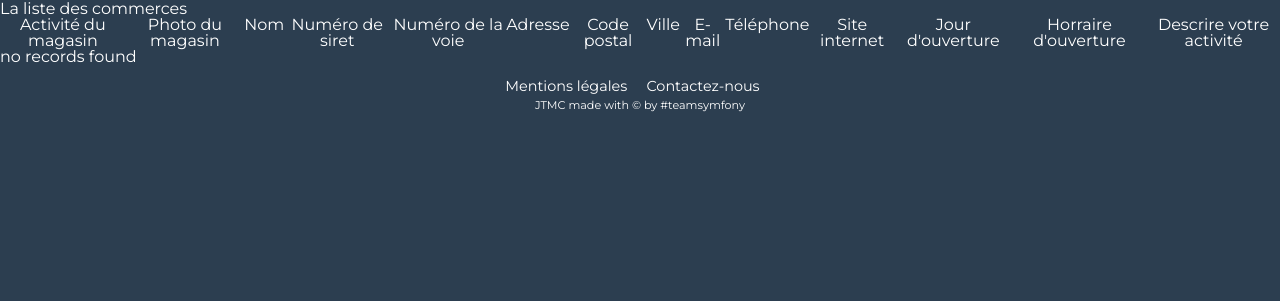
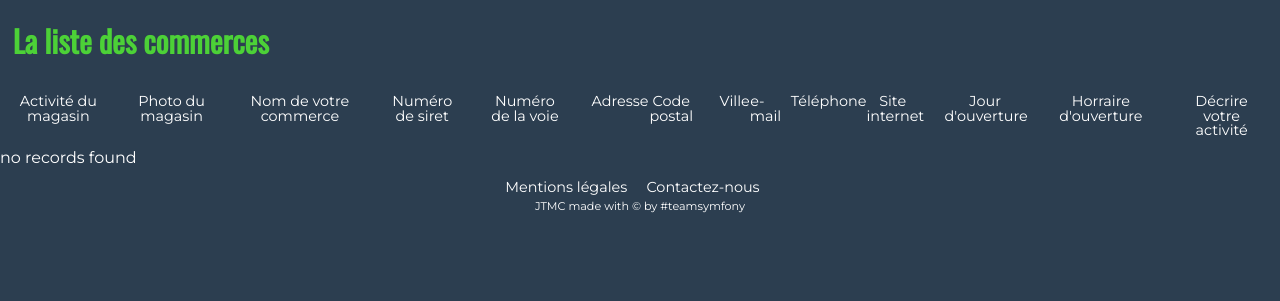
Before and after one commit to laurasullyalexandrine/JTMC, a Symfony app: template templates/main/store_list.html.twig in a window 1280 px wide. Shown: the part 149-450 px from the top of the page. Run offline with Twig, Linux system fonts and the light colour scheme; the template is opened without the code that fills it, so the values that code supplies are empty; some libraries are stand-ins or nearby versions.

Commit message:
modification css store

```diff
--- a/public/css/style.css
+++ b/public/css/style.css
@@ -258,7 +258,6 @@ input
     font-size: 0.8em;
 }
 
-
 #login
 {
     width: 100%;
@@ -270,6 +269,7 @@ input
 {
     width: 100%;
     height: 60px;
+    position: static;
     padding-top: 1%;
     text-align: center;
     background-color: #2c3e50;
@@ -300,15 +300,16 @@ a.menu-search-link:hover
 }
 
 /* ----- Stores informations -----*/
-.space
-{
-    width: 8%;
-}
 
 .container-store
 {
     display: flex;
     flex-direction: row;
+    justify-content: flex-end;
+}
+
+.container-picture
+{
     box-shadow: 0px 0px 4px #1c1a19;
 }
 
@@ -334,7 +335,8 @@ a.menu-search-link:hover
     text-align: justify;
 }
 
-.title-store
+.title-store,
+.list-title
 {
     margin: 25px 0;
     color: #4cd137;
@@ -364,7 +366,7 @@ a.menu-search-link:hover
 .information-payment,
 .commercial-service
 {
-    margin: 5% 0;
+    margin: 2% 0;
 }
 
 .adress-store-email
@@ -376,6 +378,72 @@ a.menu-search-link:hover
 .description
 {
     padding: 0.5em;
+}
+
+tr
+{
+    font-size: 0.8em;
+}
+/* ----- Naviguation communes -----*/
+
+.button-back
+{
+    top: 630px;
+    right: 525px;
+    color: white;
+    position: relative;
+    text-decoration: none;
+}
+
+.button-display
+{
+    color: white;
+    position: relative;
+    text-decoration: none;
+}
+
+a.button-back:hover
+{
+    color: #20bf6b;
+}
+
+a.button-display:hover
+{
+    color: #20bf6b;
+}
+
+td
+{
+    border-bottom: 5px solid white;
+}
+
+.list-title
+{
+    padding: 0 1%;
+}
+
+.head
+{
+    margin: 10.5%;
+    font-size: 0.9em;
+}
+
+.list-head,
+.head-content
+{
+    padding: 1%;
+}
+
+.head-content
+{
+    font-size: 0.8em;
+    text-align: center;
+}
+
+.list-picture
+{
+    border-radius: 15px;
+    box-shadow: 0px 0px 4px #1c1a19;
 }
 
 
--- a/public/js/map.js
+++ b/public/js/map.js
@@ -6,7 +6,8 @@
                 // Il est toujours bien de laisser le lien vers la source des données
                 attribution: 'données © <a href="//osm.org/copyright">OpenStreetMap</a>/ODbL - rendu <a href="//openstreetmap.fr">OSM France</a>',
                 minZoom: 1,
-                maxZoom: 6
+                maxZoom: 20
+
             }).addTo(carte);
 
             let icone = L.icon(
--- a/templates/main/store_list.html.twig
+++ b/templates/main/store_list.html.twig
@@ -3,46 +3,46 @@
 {% block title %}La liste des commerces{% endblock %}
 {% block menu %}{% endblock %}
 {% block body %}
-    <h1>La liste des commerces</h1>
+    <h1 class ="list-title">La liste des commerces</h1>
 
     <table class="table">
         <thead>
-            <tr>
-                <th>Activité du magasin</th>
-                <th>Photo du magasin</th>
-                <th>Nom</th>
-                <th>Numéro de siret</th>
-                <th>Numéro de la voie</th>
-                <th>Adresse</th>
-                <th>Code postal</th>
-                <th>Ville</th>
-                <th>E-mail</th>
-                <th>Téléphone</th>
-                <th>Site internet</th>
-                <th>Jour d'ouverture</th>
-                <th>Horraire d'ouverture</th>
-                <th>Descrire votre activité</th>
+            <tr class="head">
+                <th class="list-head">Activité du magasin</th>
+                <th class="list-head">Photo du magasin</th>
+                <th class="list-head">Nom de votre commerce</th>
+                <th class="list-head">Numéro de siret</th>
+                <th class="list-head">Numéro de la voie</th>
+                <th class="list-head">Adresse</th>
+                <th class="list-head">Code postal</th>
+                <th class="list-head">Ville</th>
+                <th class="list-head">e-mail</th>
+                <th class="list-head">Téléphone</th>
+                <th class="list-head">Site internet</th>
+                <th class="list-head">Jour d'ouverture</th>
+                <th class="list-head">Horraire d'ouverture</th>
+                <th class="list-head">Décrire votre activité</th>
             </tr>
         </thead>
         <tbody>
         {% for store in stores %}
             <tr>
-                <td>{{ store.storeActivity }}</td>
-                <td><img src="{{ asset('uploads/' ~ store.picture ) }}" width="200px" /></td></td>
-                <td>{{ store.name }}</td>
-                <td>{{ store.siret }}</td>
-                <td>{{ store.roadNumber }}</td>
-                <td>{{ store.address }}</td>
-                <td>{{ store.postalCode }}</td>
-                <td>{{ store.city }}</td>
-                <td>{{ store.email }}</td>
-                <td>{{ store.phone }}</td>
-                <td>{{ store.website }}</td>
-                <td>{{ store.openDays ? store.openDays|json_encode : '' }}</td>
-                <td>{{ store.openHours }}</td>
-                <td>{{ store.description }}</td>
-                <td>
-                <a href="{{ path('store_read', {'id': store.id}) }}">Afficher le commerce</a>
+                <td class="head-content">{{ store.storeActivity }}</td>
+                <td class="head-content"><img class="list-picture"src="{{ asset('uploads/' ~ store.picture ) }}" width="150px" /></td>
+                <td class="head-content">{{ store.name }}</td>
+                <td class="head-content">{{ store.siret }}</td>
+                <td class="head-content">{{ store.roadNumber }}</td>
+                <td class="head-content">{{ store.address }}</td>
+                <td class="head-content">{{ store.postalCode }}</td>
+                <td class="head-content">{{ store.city }}</td>
+                <td class="head-content">{{ store.email }}</td>
+                <td class="head-content">{{ store.phone }}</td>
+                <td class="head-content">{{ store.website }}</td>
+                <td class="head-content">{{ store.openDays ? store.openDays|json_encode : '' }}</td>
+                <td class="head-content">{{ store.openHours }}</td>
+                <td class="head-content">{{ store.description }}</td>
+                <td class="head-content">
+                <a class="button-display" href="{{ path('store_read', {'id': store.id}) }}">Afficher le commerce</a>
                 </td>
             </tr>
         {% else %}
```
Also changed, not shown: templates/main/store_read.html.twig (+9 -9 lines), public/images/bookstore.jpg (added), public/images/cheese.jpg (added), public/uploads/store-60366e88424ca.jpg (added).
